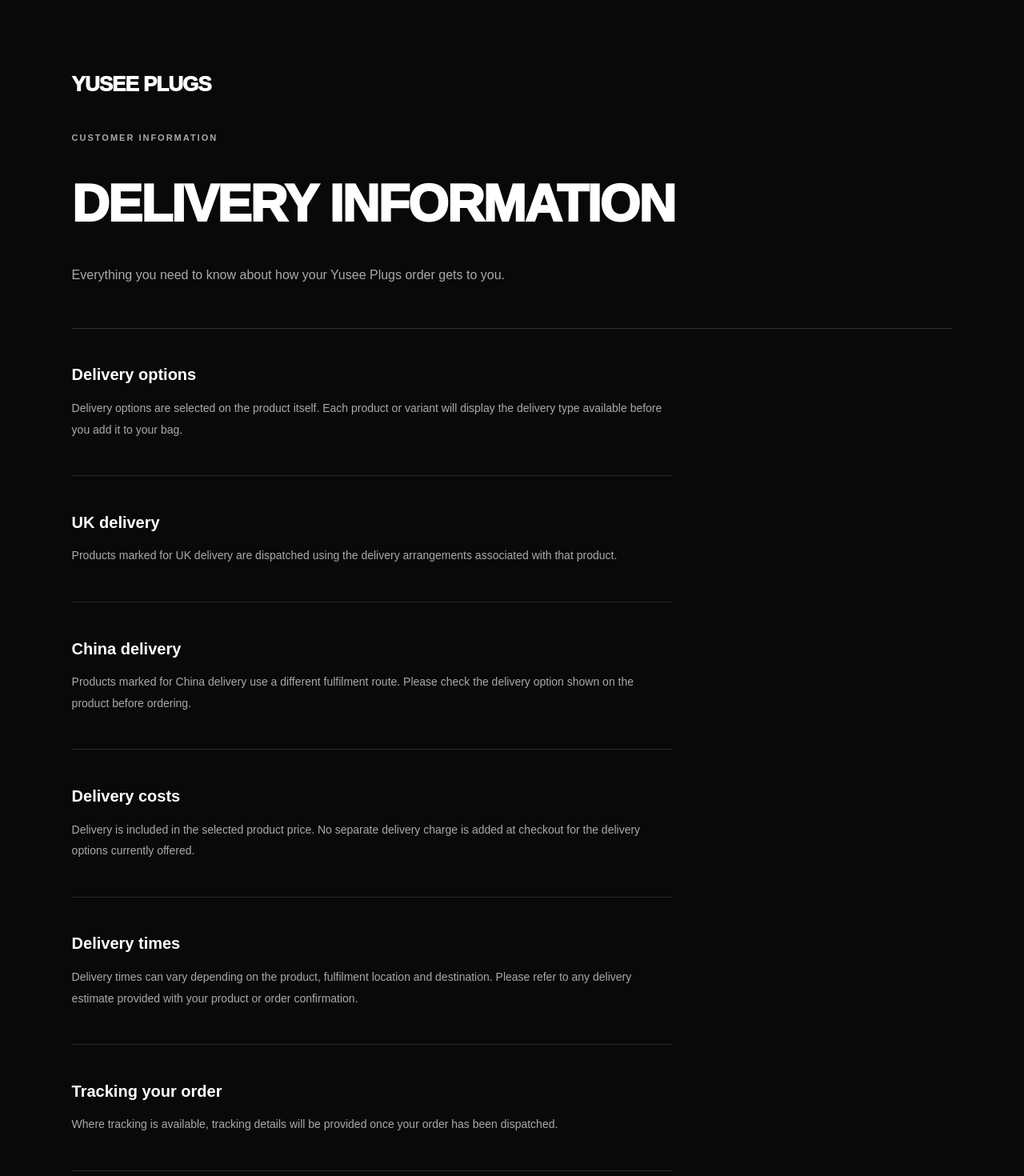
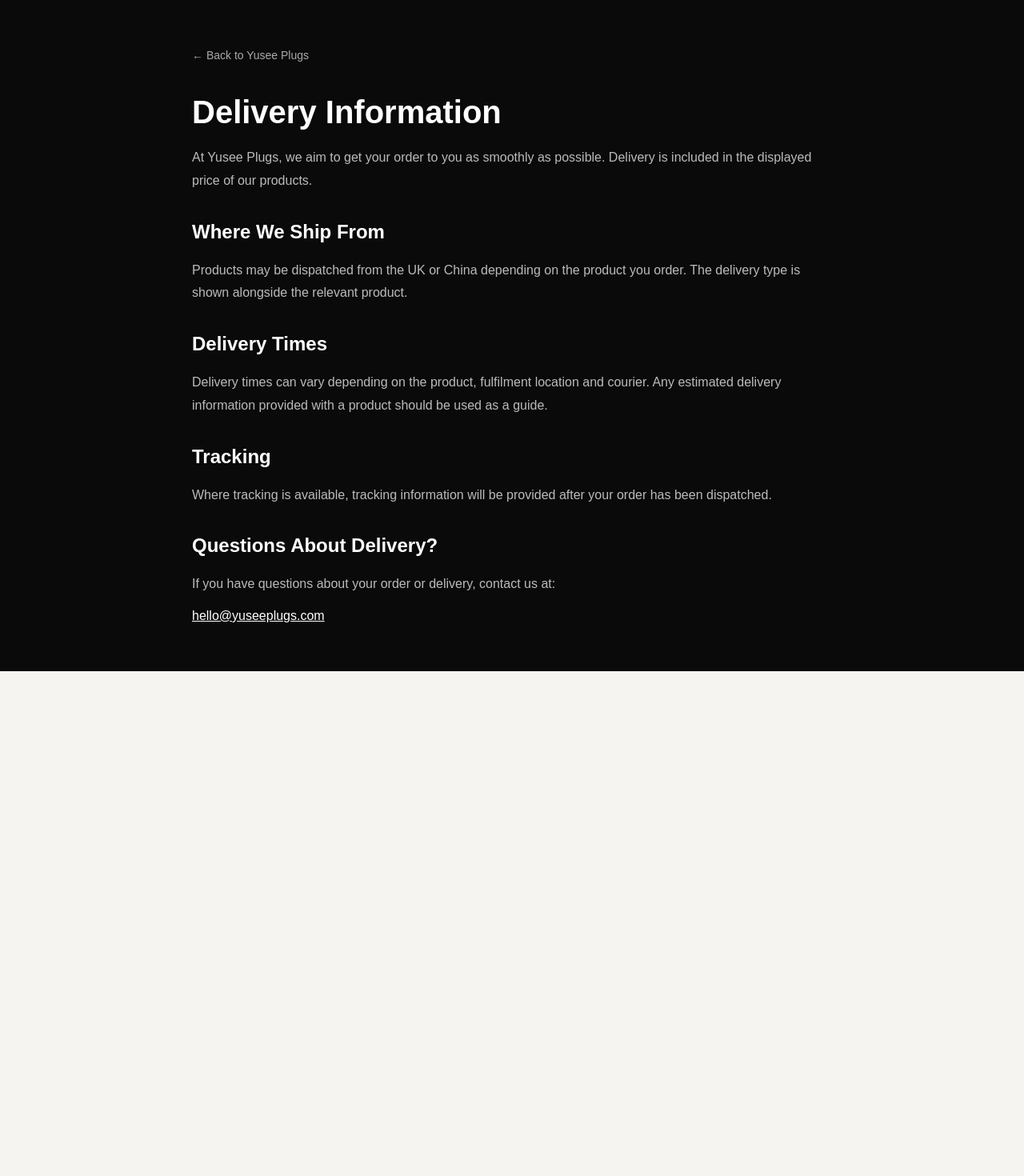
Before and after one commit to hasnainplaysboss-beep/Yusee-Plugs-, a Next.js app: page /delivery in a window 1280 px wide. Shown: the top 1470 px of the page at 80% size. After the commit the page ends 839 px from the top, so only its background shows below. Built offline with nearby package versions, Linux system fonts and the light colour scheme.

Commit message:
Update page.tsx

```diff
--- a/src/app/delivery/page.tsx
+++ b/src/app/delivery/page.tsx
@@ -1,139 +1,73 @@
-
 export default function DeliveryPage() {
   return (
-    <main className="page">
-      <header>
-        <a href="/" className="logo">YUSEE PLUGS</a>
-        <p className="eyebrow">CUSTOMER INFORMATION</p>
-        <h1>DELIVERY INFORMATION</h1>
-        <p className="intro">
-          Everything you need to know about how your Yusee Plugs order gets to you.
+    <main style={{
+      minHeight: "100vh",
+      background: "#0a0a0a",
+      color: "#fff",
+      padding: "60px 24px",
+      fontFamily: "Arial, sans-serif",
+    }}>
+      <div style={{ maxWidth: "800px", margin: "0 auto" }}>
+        <a href="/" style={{
+          color: "#aaa",
+          textDecoration: "none",
+          fontSize: "14px",
+        }}>
+          ← Back to Yusee Plugs
+        </a>
+
+        <h1 style={{
+          fontSize: "40px",
+          marginTop: "40px",
+          marginBottom: "20px",
+        }}>
+          Delivery Information
+        </h1>
+
+        <p style={{ color: "#bbb", lineHeight: 1.8 }}>
+          At Yusee Plugs, we aim to get your order to you as smoothly
+          as possible. Delivery is included in the displayed price
+          of our products.
         </p>
-      </header>
 
-      <section>
-        <h2>Delivery options</h2>
-        <p>
-          Delivery options are selected on the product itself. Each product or
-          variant will display the delivery type available before you add it to
-          your bag.
+        <h2 style={{ marginTop: "35px" }}>Where We Ship From</h2>
+
+        <p style={{ color: "#bbb", lineHeight: 1.8 }}>
+          Products may be dispatched from the UK or China depending
+          on the product you order. The delivery type is shown
+          alongside the relevant product.
         </p>
-      </section>
 
-      <section>
-        <h2>UK delivery</h2>
-        <p>
-          Products marked for UK delivery are dispatched using the delivery
-          arrangements associated with that product.
+        <h2 style={{ marginTop: "35px" }}>Delivery Times</h2>
+
+        <p style={{ color: "#bbb", lineHeight: 1.8 }}>
+          Delivery times can vary depending on the product,
+          fulfilment location and courier. Any estimated delivery
+          information provided with a product should be used as
+          a guide.
         </p>
-      </section>
 
-      <section>
-        <h2>China delivery</h2>
-        <p>
-          Products marked for China delivery use a different fulfilment route.
-          Please check the delivery option shown on the product before ordering.
+        <h2 style={{ marginTop: "35px" }}>Tracking</h2>
+
+        <p style={{ color: "#bbb", lineHeight: 1.8 }}>
+          Where tracking is available, tracking information will
+          be provided after your order has been dispatched.
         </p>
-      </section>
 
-      <section>
-        <h2>Delivery costs</h2>
-        <p>
-          Delivery is included in the selected product price. No separate delivery
-          charge is added at checkout for the delivery options currently offered.
+        <h2 style={{ marginTop: "35px" }}>Questions About Delivery?</h2>
+
+        <p style={{ color: "#bbb", lineHeight: 1.8 }}>
+          If you have questions about your order or delivery,
+          contact us at:
         </p>
-      </section>
 
-      <section>
-        <h2>Delivery times</h2>
-        <p>
-          Delivery times can vary depending on the product, fulfilment location
-          and destination. Please refer to any delivery estimate provided with
-          your product or order confirmation.
-        </p>
-      </section>
-
-      <section>
-        <h2>Tracking your order</h2>
-        <p>
-          Where tracking is available, tracking details will be provided once
-          your order has been dispatched.
-        </p>
-      </section>
-
-      <section>
-        <h2>Questions about delivery?</h2>
-        <p>
-          If you have a question about your order or delivery, contact us at:
-        </p>
-        <a href="mailto:hello@yuseeplugs.com">hello@yuseeplugs.com</a>
-      </section>
-
-      <a className="back" href="/">← BACK TO SHOP</a>
-
-      <style jsx>{`
-        .page {
-          min-height: 100vh;
-          background: #090909;
-          color: #fff;
-          padding: 40px 7%;
-          font-family: Arial, Helvetica, sans-serif;
-        }
-        .logo {
-          color: #fff;
-          text-decoration: none;
-          font-size: 26px;
-          font-weight: 950;
-          letter-spacing: -1px;
-        }
-        header {
-          padding: 50px 0 35px;
-          border-bottom: 1px solid #333;
-        }
-        .eyebrow {
-          margin-top: 45px;
-          color: #aaa;
-          font-size: 11px;
-          letter-spacing: 2px;
-        }
-        h1 {
-          font-size: clamp(35px, 8vw, 65px);
-          font-weight: 950;
-          letter-spacing: -2px;
-          line-height: 1;
-        }
-        .intro {
-          color: #aaa;
-          max-width: 600px;
-          line-height: 1.8;
-        }
-        section {
-          max-width: 750px;
-          padding: 30px 0;
-          border-bottom: 1px solid #292929;
-        }
-        h2 {
-          font-size: 20px;
-          font-weight: 900;
-        }
-        section p {
-          color: #aaa;
-          font-size: 14px;
-          line-height: 1.9;
-        }
-        section a {
-          color: #fff;
-        }
-        .back {
-          display: inline-block;
-          margin-top: 35px;
-          color: #fff;
-          text-decoration: none;
-          font-size: 12px;
-          font-weight: 900;
-          letter-spacing: 1px;
-        }
-      `}</style>
+        <a href="mailto:hello@yuseeplugs.com" style={{
+          color: "#fff",
+          textDecoration: "underline",
+        }}>
+          hello@yuseeplugs.com
+        </a>
+      </div>
     </main>
   );
 }
```
